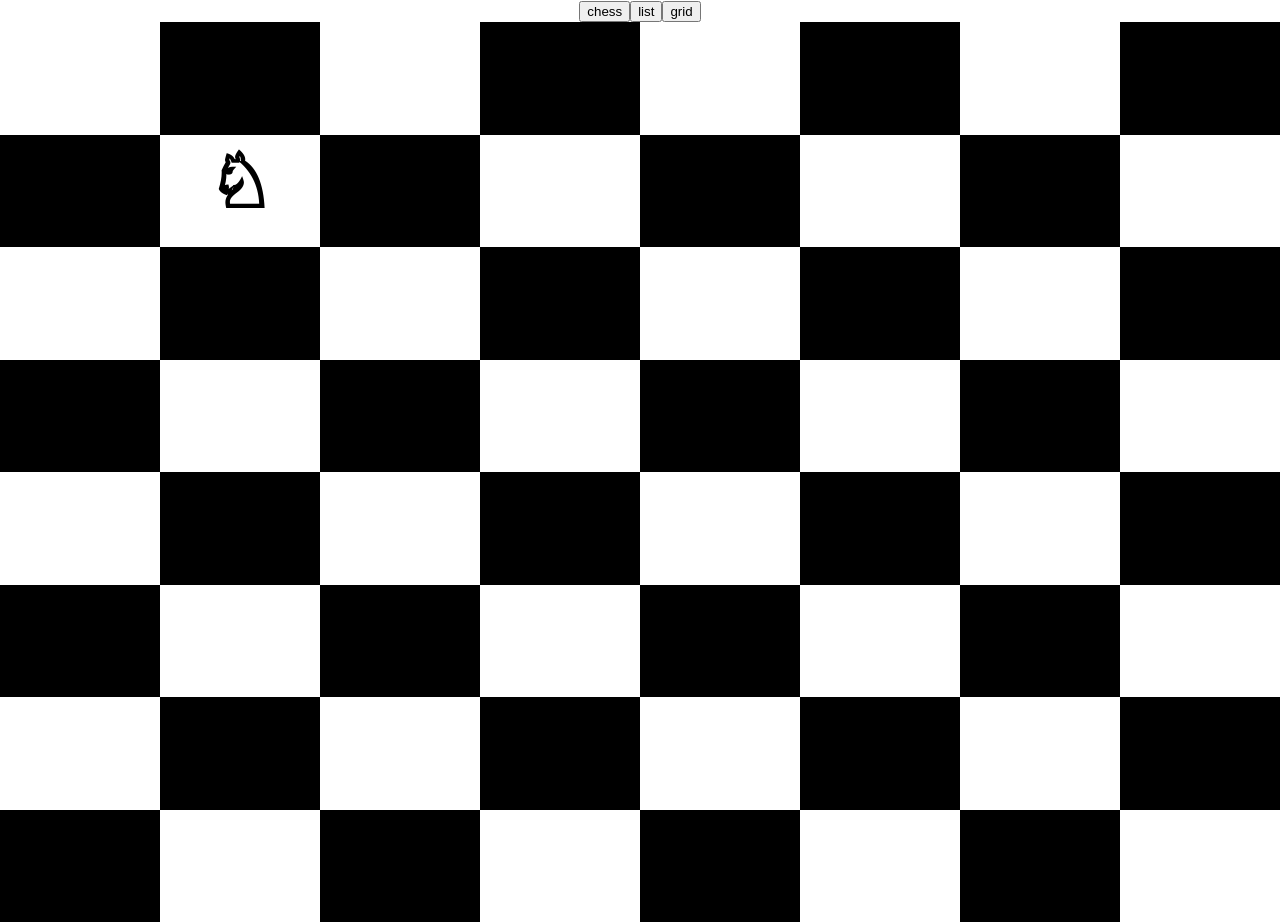
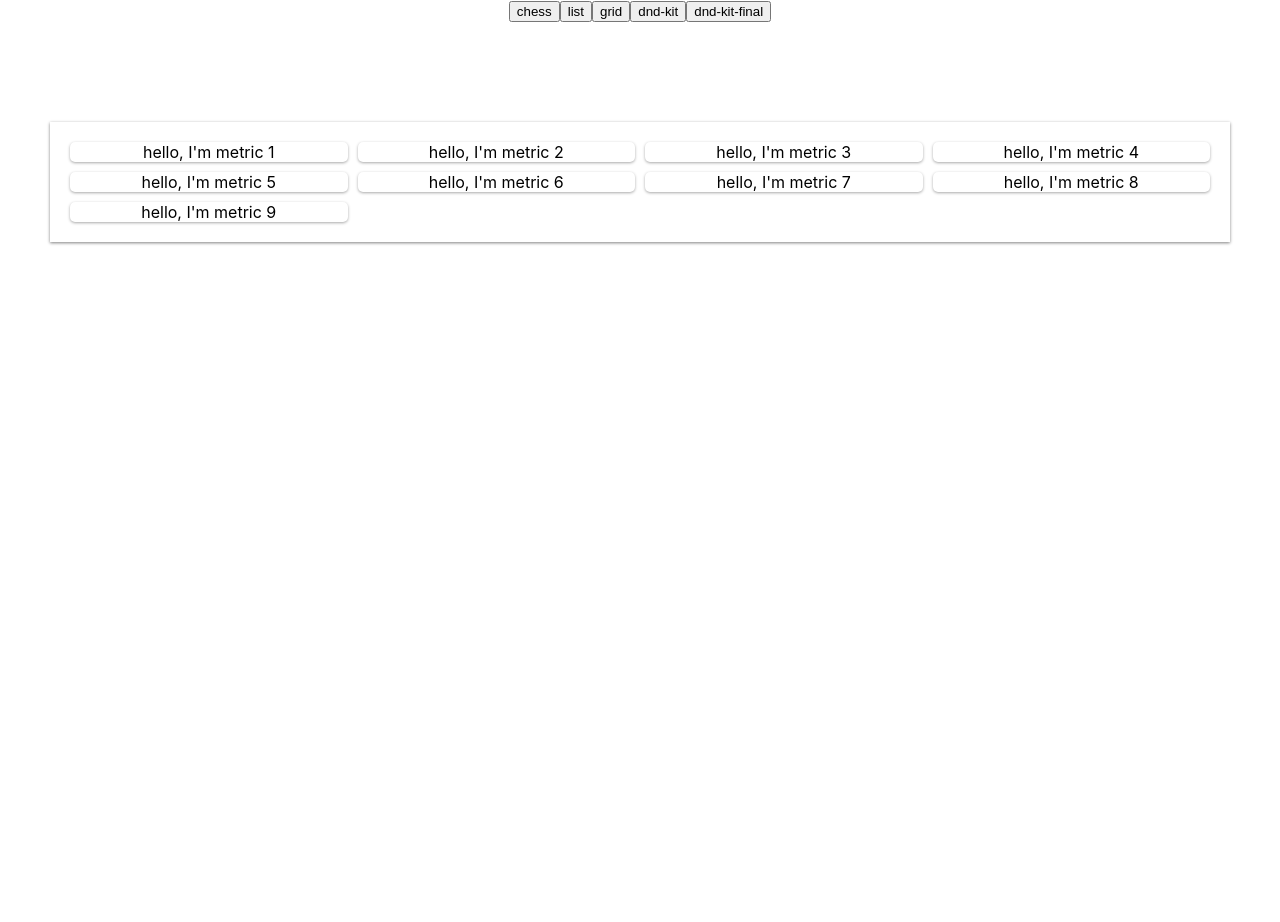
Before and after one commit to N1ck-Benson/dnd-tutorial-js, a React (Create React App) app: page / in a window 1280 px wide. After the commit the page ends 900 px from the top, so only its background shows below. Built offline with nearby package versions, Linux system fonts and the light colour scheme.

Commit message:
setup dndkitfinal components

```diff
--- a/package.json
+++ b/package.json
@@ -3,6 +3,9 @@
   "version": "0.1.0",
   "private": true,
   "dependencies": {
+    "@dnd-kit/core": "^5.0.3",
+    "@dnd-kit/sortable": "^6.0.1",
+    "@dnd-kit/utilities": "^3.1.0",
     "cra-template": "1.1.3",
     "react": "^18.0.0",
     "react-dnd": "^16.0.0",
--- a/src/App.css
+++ b/src/App.css
@@ -2,3 +2,21 @@
   text-align: center;
   height: 900px;
 }
+
+.wrapper {
+  padding: 100px 50px;
+  text-align: center;
+}
+
+.cards_grid {
+  display: grid;
+  grid-template-columns: repeat(4, 1fr);
+  grid-gap: 10px;
+  box-shadow: 0px 1px 3px grey;
+  padding: 20px;
+}
+
+.card_single {
+  box-shadow: 0px 1px 3px darkgrey;
+  border-radius: 5px;
+}
--- a/src/App.js
+++ b/src/App.js
@@ -1,24 +1,32 @@
-import { useState } from "react";
+import { Fragment, useState } from "react";
 import "./App.css";
 import Board from "./Components/Chess/Board";
+import DndKitFinal from "./Components/dnd-kit-final/DndKitFinal";
+import DndKit from "./Components/dnd-kit/DndKit";
 import Container from "./Components/List/Container";
 import SimpleGrid from "./Components/SimpleGrid/SimpleGrid";
 
 function App() {
-  // Apps: "chess" | "list" | "grid"
-  const [app, setApp] = useState("chess");
+  // Apps: "chess" | "list" | "grid" | "dnd-kit" | "dnd-kit-final"
+  const [app, setApp] = useState("dnd-kit-final");
 
   return (
     <div className="App">
       <button onClick={() => setApp("chess")}>chess</button>
       <button onClick={() => setApp("list")}>list</button>
       <button onClick={() => setApp("grid")}>grid</button>
+      <button onClick={() => setApp("dnd-kit")}>dnd-kit</button>
+      <button onClick={() => setApp("dnd-kit-final")}>dnd-kit-final</button>
       {app === "chess" ? (
         <Board />
       ) : app === "list" ? (
         <Container />
+      ) : app === "grid" ? (
+        <SimpleGrid />
+      ) : app === "dnd-kit" ? (
+        <DndKit />
       ) : (
-        <SimpleGrid />
+        <DndKitFinal />
       )}
     </div>
   );
--- /dev/null
+++ b/src/Components/dnd-kit-final/DndKitFinal.js
@@ -0,0 +1,65 @@
+import {
+  closestCenter,
+  DndContext,
+  MouseSensor,
+  TouchSensor,
+  useSensor,
+  useSensors,
+} from "@dnd-kit/core";
+import {
+  arrayMove,
+  rectSwappingStrategy,
+  SortableContext,
+} from "@dnd-kit/sortable";
+import React, { useState } from "react";
+import { cards as data } from "./cards";
+import SortableCard from "./SortableCard";
+
+const DndKitFinal = () => {
+  const [cards, setCards] = useState(data);
+  const [activeId, setActiveId] = useState(null);
+
+  // activeCardIndex
+
+  const sensors = useSensors(useSensor(MouseSensor), useSensor(TouchSensor));
+
+  const handleDragStart = (event) => {
+    setActiveId(event.active.id);
+  };
+
+  const handleDragEnd = (event) => {
+    const { active, over } = event;
+
+    if (active.id !== over.id) {
+      setCards(() => {
+        const oldCardIndex = cards.findIndex((card) => card.id === active.id);
+        const newCardIndex = cards.findIndex((card) => card.id === over.id);
+
+        return arrayMove(cards, oldCardIndex, newCardIndex);
+      });
+    }
+
+    setActiveId(null);
+  };
+
+  return (
+    <div className="wrapper">
+      <DndContext
+        sensors={sensors}
+        collisionDetection={closestCenter}
+        onDragStart={handleDragStart}
+        onDragEnd={handleDragEnd}
+      >
+        <SortableContext items={cards} strategy={rectSwappingStrategy}>
+          <div className="cards_grid">
+            {cards.map((card) => (
+              <SortableCard card={card} activeId={activeId} key={card.id} />
+            ))}
+          </div>
+        </SortableContext>
+      </DndContext>
+    </div>
+  );
+};
+
+export default DndKitFinal;
--- /dev/null
+++ b/src/Components/dnd-kit-final/SortableCard.js
@@ -0,0 +1,8 @@
+import React from "react";
+
+const SortableCard = ({ card }) => {
+  const { id, name, size } = card;
+  return <div className="card_single">hello, I'm {name}</div>;
+};
+
+export default SortableCard;
--- /dev/null
+++ b/src/Components/dnd-kit-final/cards.js
@@ -0,0 +1,55 @@
+const gridSizes = {
+  SMALL: { gridRow: "span 1", gridColumn: "span 1" },
+  MEDIUM: { gridRow: "span 1", gridColumn: "span 2" },
+  LARGE: { gridRow: "span 1", gridColumn: "span 4" },
+  LARGER: { gridRow: "span 2", gridColumn: "span 2" },
+  LARGEST: { gridRow: "span 2", gridColumn: "span 4" },
+};
+
+export const cards = [
+  {
+    id: 1,
+    name: "metric 1",
+    size: gridSizes.SMALL,
+  },
+  {
+    id: 2,
+    name: "metric 2",
+    size: gridSizes.SMALL,
+  },
+  {
+    id: 3,
+    name: "metric 3",
+    size: gridSizes.MEDIUM,
+  },
+  {
+    id: 4,
+    name: "metric 4",
+    size: gridSizes.SMALL,
+  },
+  {
+    id: 5,
+    name: "metric 5",
+    size: gridSizes.SMALL,
+  },
+  {
+    id: 6,
+    name: "metric 6",
+    size: gridSizes.SMALL,
+  },
+  {
+    id: 7,
+    name: "metric 7",
+    size: gridSizes.SMALL,
+  },
+  {
+    id: 8,
+    name: "metric 8",
+    size: gridSizes.LARGE,
+  },
+  {
+    id: 9,
+    name: "metric 9",
+    size: gridSizes.LARGER,
+  },
+];
--- /dev/null
+++ b/src/Components/dnd-kit/DndKit.js
@@ -0,0 +1,34 @@
+import React from "react";
+import { DndContext, MouseSensor } from "@dnd-kit/core";
+import SortableItem from "./SortableItem";
+import { SortableContext, rectSwappingStrategy } from "@dnd-kit/sortable";
+
+const DndKit = () => {
+  const items = ["1", "2", "3"];
+
+  const styles = {
+    wrapper: {
+      display: "flex",
+      width: "100%",
+      boxSizing: "border-box",
+      padding: "20px",
+      justifyContent: "center",
+    },
+  };
+
+  return (
+    <DndContext>
+      <div style={styles.wrapper}>
+        <SortableContext items={items} strategy={rectSwappingStrategy}>
+          <ul>
+            {items.map((item, i) => (
+              <SortableItem id={item} key={i} />
+            ))}
+          </ul>
+        </SortableContext>
+      </div>
+    </DndContext>
+  );
+};
+
+export default DndKit;
--- /dev/null
+++ b/src/Components/dnd-kit/SortableItem.js
@@ -0,0 +1,42 @@
+import React from "react";
+import { useSortable } from "@dnd-kit/sortable";
+import { CSS } from "@dnd-kit/utilities";
+import { useDraggable } from "@dnd-kit/core";
+
+const SortableItem = ({ id }) => {
+  const {
+    // Default attributes provided by dnd-kit, can be omitted
+    attributes,
+    // Pass listeners to the element that will trigger the sort
+    listeners,
+    transform,
+    transition,
+    // Can also get setNodeRef here, but see next comment...
+  } = useSortable({
+    id,
+    transition: {
+      // Add css transition attributes here, or omit for defaults
+      duration: 150,
+    },
+  });
+
+  // The useSortable hook is an abstraction over the useDraggable and useDroppable hooks. To allow for draggable items and droppable/sortable items to have different dimensions, we need to distinguish the draggable and droppable node refs so we can attach them separately to different nodes.
+  const { setDraggableNodeRef, setDroppableNodeRef } = useDraggable({ id });
+
+  const style = {
+    // Dnd-kit's CSS module converts transform to a string css value
+    transform: CSS.Transform.toString(transform),
+    transition,
+    height: "250px",
+    width: "250px",
+    border: "1px black dashed",
+  };
+
+  return (
+    <li ref={setDroppableNodeRef} style={style} {...attributes} {...listeners}>
+      <h1 ref={setDraggableNodeRef}>drag me</h1>
+    </li>
+  );
+};
+
+export default SortableItem;
```
Also changed, not shown: 1 other file (tests, documents, lock files or other folders).
